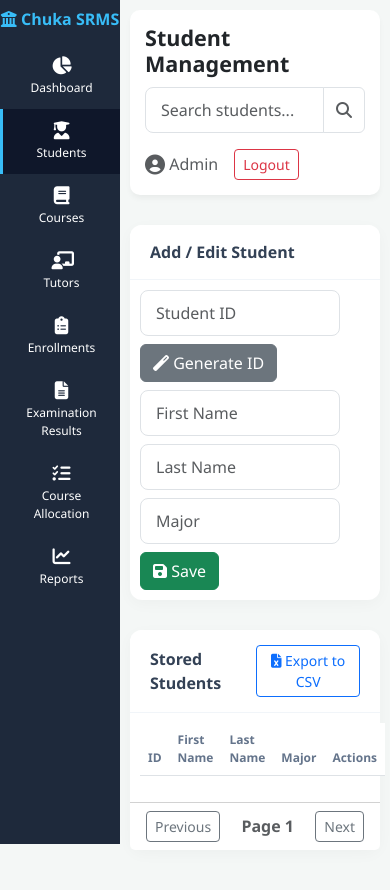
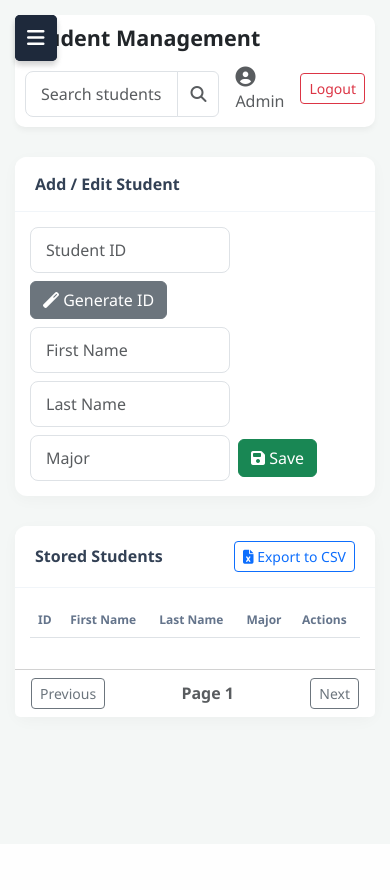
Before and after one commit to johnoganda2005/srms-web, a Spring Boot app: page /index.html in a window 390 px wide. After the commit the page ends 724 px from the top, so only its background shows below. Run offline with Spring Boot 4, Linux system fonts and the light colour scheme; lists and menus that the app fills with data are empty; some of the project's set-up classes (security, data sources, template engines, error pages and the like) are left out, and stand-ins take their place.

Commit message:
Update index.html

```diff
--- a/src/main/resources/static/index.html
+++ b/src/main/resources/static/index.html
@@ -70,69 +70,61 @@
     backdrop-filter: blur(2px);
 }
 
-        /* Mobile Responsiveness */
-             /* Mobile Responsiveness */
+              /* Mobile Responsiveness (Hamburger Drawer) */
         @media (max-width: 768px) {
-            body {
-                padding: 0 !important;
-                margin: 0 !important;
-            }
+            body { padding: 0 !important; margin: 0 !important; }
+
+            /* Hide the sidebar off-screen by default */
             .sidebar {
-                width: 120px !important; /* Shrinks sidebar to fit on phones */
+                left: -260px !important;
+                transition: left 0.3s ease-in-out;
+                width: 260px !important;
                 height: 100vh !important;
                 position: fixed !important;
-                padding-top: 10px !important;
             }
-            .sidebar h3 {
-                font-size: 16px;
-                margin-bottom: 15px;
+
+            /* Class to open the sidebar */
+            .sidebar.active {
+                left: 0 !important;
             }
-            .sidebar a {
-                padding: 12px 10px !important;
-                font-size: 12px !important; /* Smaller text to fit */
-                display: flex;
-                flex-direction: column;
-                align-items: center;
-                text-align: center;
-                border-left: 3px solid transparent;
-            }
-            .sidebar a.active {
-                border-left: 3px solid #38bdf8;
-                border-bottom: none;
-            }
-            .sidebar a i {
-                margin-right: 0 !important;
-                margin-bottom: 5px;
-                font-size: 18px;
-            }
+
             .main-content {
-                margin-left: 120px !important; /* Push content right, past the sidebar */
-                padding: 10px !important;
-            }
-            .top-navbar {
-                flex-direction: column;
-                align-items: flex-start;
-                gap: 10px;
+                margin-left: 0 !important;
                 padding: 15px !important;
             }
-            .top-navbar .d-flex {
+
+            /* Add the hamburger button to the top navbar */
+            .hamburger-btn {
+                display: block !important;
+                background: #1e293b;
+                color: white;
+                border: none;
+                border-radius: 5px;
+                padding: 8px 12px;
+                font-size: 20px;
+                cursor: pointer;
+                margin-right: 15px;
+            }
+
+            /* Adjust top navbar for mobile */
+            .top-navbar {
+                display: flex;
+                flex-direction: row;
+                align-items: center;
+                justify-content: flex-start;
                 flex-wrap: wrap;
-                width: 100%;
+                gap: 10px;
+                padding: 10px !important;
             }
             .top-navbar .input-group {
                 width: 100% !important;
+                margin-top: 10px;
             }
-            .card-body {
-                padding: 10px !important;
-            }
-            .table-responsive {
-                overflow-x: auto;
-            }
-            table {
-                font-size: 12px;
-            }
+
+            .card-body { padding: 15px !important; }
+            .table-responsive { overflow-x: auto; }
+            table { font-size: 12px; }
         }
-
         .student-checkbox-label:hover { background-color: #e2e8f0 !important; }
     </style>
 </head>
@@ -158,6 +150,7 @@
 
 <div class="main-content">
     <div class="top-navbar">
+        <button class="hamburger-btn" onclick="toggleSidebar()"><i class="fas fa-bars"></i></button>
         <h4 id="pageTitle" class="mb-0 fw-bold text-dark">Student Management</h4>
         <div class="d-flex align-items-center gap-3">
             <div class="input-group" id="searchContainer" style="width: 300px; display: flex;">
```
